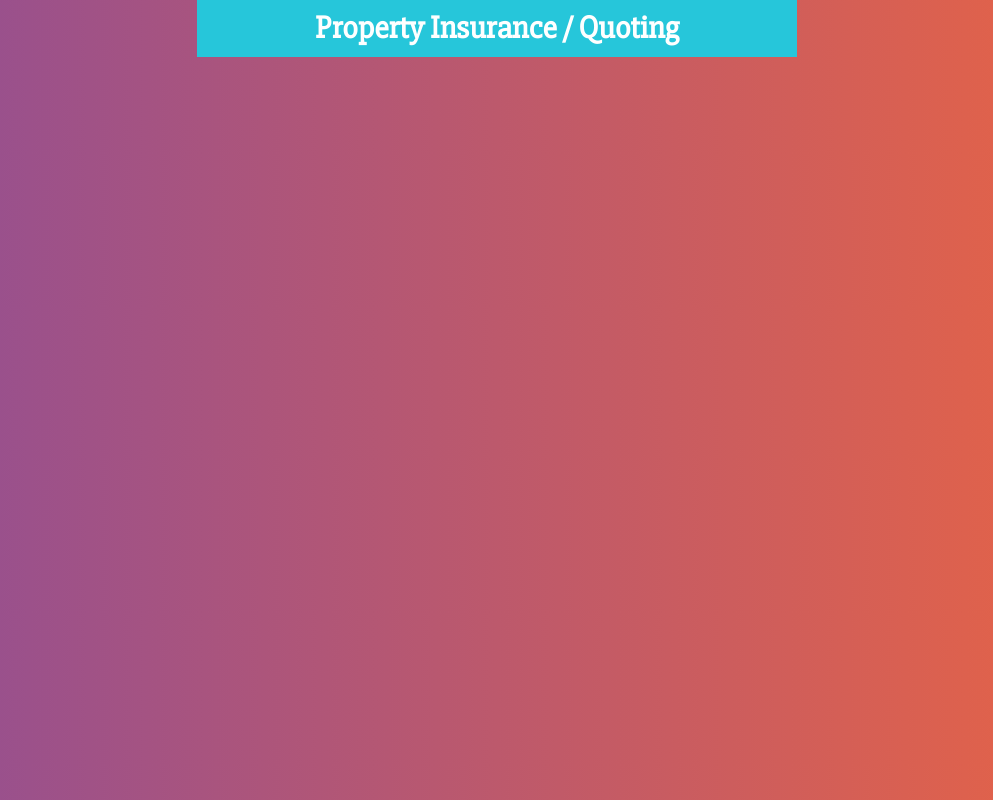
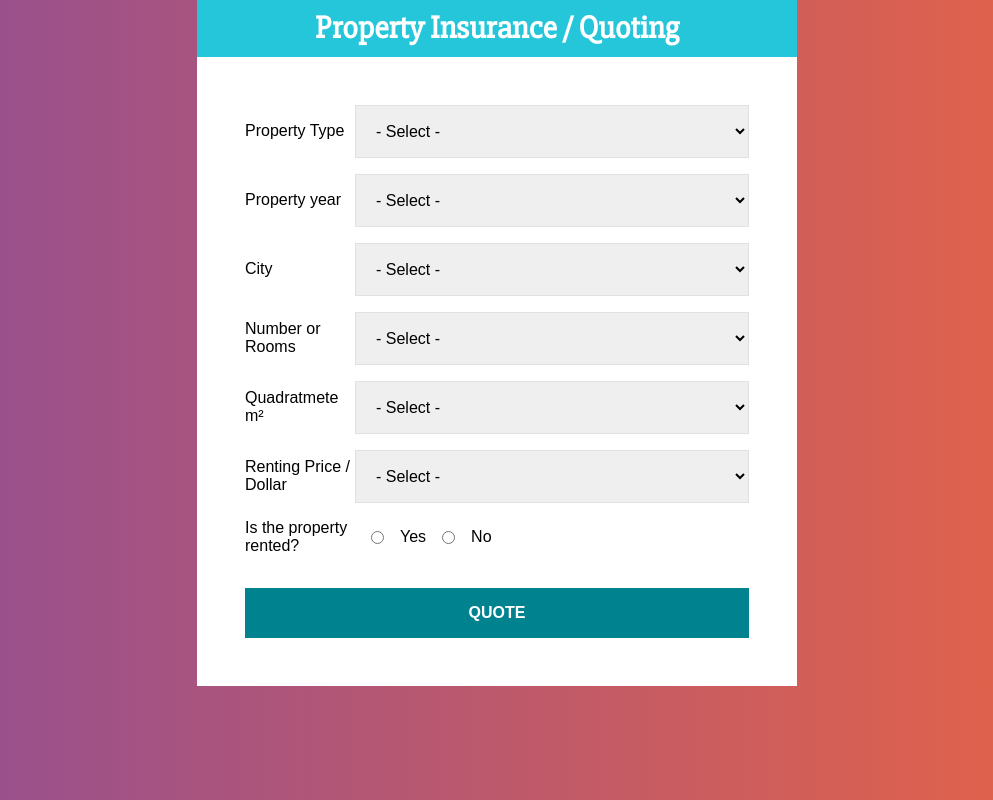
Before and after one commit to MauricioParadaG/quoting, a React (Create React App) app: page / in a window 1280 px wide. Shown: the whole page, without its empty margins (143-1136 px from the left). Built offline with nearby package versions, Linux system fonts and the light colour scheme.

Commit message:
Creating a big form with Styled Components Css, ending with a button that has a nice style with a hand
Creating a big form with Styled Components Css, ending with a button that has a nice style with a hand

```diff
--- a/src/App.js
+++ b/src/App.js
@@ -1,6 +1,7 @@
 import React from 'react';
 import HeaderComponent from './components/Header.component';
 import styled from '@emotion/styled';
+import FormQuotingComponent from './components/FormQuoting.component';
 
 const AppContainer = styled.div`
   max-width: 600px;
@@ -8,7 +9,7 @@ const AppContainer = styled.div`
 `;
 
 const FormContainer = styled.div`
-  background-color: FFF;
+  background-color: #FFF;
   padding: 3rem;
 `;
 
@@ -19,6 +20,7 @@ function App() {
         title='Property Insurance / Quoting'
       />
       <FormContainer>
+        <FormQuotingComponent/>
       </FormContainer>
 
     </AppContainer>
--- a/src/components/FormQuoting.component.js
+++ b/src/components/FormQuoting.component.js
@@ -1,19 +1,207 @@
 import React from 'react'
+import styled from '@emotion/styled';
+
+const DivFild = styled.div`
+    display: flex;
+    margin-bottom: 1rem;
+    align-items: center;
+
+`;
+
+const LabelTitle = styled.label`
+    flex: 0 0 110px;
+`;
+
+const SelectDropdown = styled.select`
+    display: block;
+    width: 100%;
+    padding: 1rem;
+    border: 1px solid #e1e1e1;
+    --webkit-appearance: none;
+`;
+
+const InputRadio = styled.input`
+   margin: 0 1rem;
+`;
+
+const ButtonForm = styled.button`
+   background-color: #00838F;
+   font-size: 16px;
+   width: 100%;
+   padding: 1rem;
+   color: #fff;
+   text-transform: uppercase;
+   font-weight:bold;
+   border: none;
+   transition: background-color .6s ease;
+   margin-top: 1rem;
+
+   &:hover{
+        background-color: #26C6DA;
+        cursor: pointer;
+    }
+`;
+
+
 
 const FormQuotingComponent = () => {
     return (
         <form >
-            <div >
-                <label>Expense Name</label>
-                <input type="text"
-                 name= "title"
-                 placeholder="Expense Name"
-                 className="u-full-width"
-                 onChange={onChangeFormBudget}
-                 value={expense.title}
-                />
+            <DivFild>
+                <LabelTitle>Property Type</LabelTitle>
+                <SelectDropdown>
+                    <option value="">- Select -</option>
+                    <option value="apartment">Apartment</option>
+                    <option value="house">House</option>
+                    <option value="building">Building</option>
+                    <option value="land">Land</option>
+                </SelectDropdown>
+            </DivFild>
 
-            </div>
+            <DivFild>
+                <LabelTitle>Property year</LabelTitle>
+                <SelectDropdown>
+                    <option value="">- Select -</option>
+                    <option value="2021">2021</option>
+                    <option value="2020">2020</option>
+                    <option value="2019">2019</option>
+                    <option value="2018">2018</option>
+                    <option value="2017">2017</option>
+                    <option value="2016">2016</option>
+                    <option value="2015">2015</option>
+                    <option value="2014">2014</option>
+                    <option value="2013">2013</option>
+                    <option value="2012">2012</option>
+                    <option value="2011">2011</option>
+                    <option value="2010">2010</option>
+                    <option value="2009">2009</option>
+                    <option value="2008">2008</option>
+                    <option value="2007">2007</option>
+                    <option value="2006">2006</option>
+                    <option value="2005">2005</option>
+                    <option value="2004">2004</option>
+                    <option value="2003">2003</option>
+                    <option value="2002">2002</option>
+                    <option value="2001">2001</option>
+                    <option value="2000">2000</option>
+                    <option value="1999">1999</option>
+                    <option value="1998">1998</option>
+                    <option value="1997">1997</option>
+                    <option value="1996">1996</option>
+                    <option value="1995">1995</option>
+                    <option value="1994">1994</option>
+                    <option value="1993">1993</option>
+                    <option value="1992">1992</option>
+                    <option value="1991">1991</option>
+                    <option value="1990">1990</option>
+                    <option value="1989">1989</option>
+                    <option value="1988">1988</option>
+                    <option value="1987">1987</option>
+                    <option value="1986">1986</option>
+                    <option value="1985">1985</option>
+                    <option value="1984">1984</option>
+                    <option value="1983">1983</option>
+                    <option value="1982">1982</option>
+                    <option value="1981">1981</option>
+                    <option value="1980">1980</option>
+                    <option value="1979">1979</option>
+                    <option value="1978">1978</option>
+                    <option value="1977">1977</option>
+                    <option value="1976">1976</option>
+                    <option value="1975">1975</option>
+                    <option value="1974">1974</option>
+                    <option value="1973">1973</option>
+                    <option value="1972">1972</option>
+                    <option value="1971">1971</option>
+                    <option value="1970">1970</option>
+                    <option value="1969">1969</option>
+                    <option value="1968">1968</option>
+                    <option value="1967">1967</option>
+                    <option value="1966">1966</option>
+                    <option value="1965">1965</option>
+                    <option value="1964">1964</option>
+                    <option value="1963">1963</option>
+                    <option value="1962">1962</option>
+                    <option value="1961">1961</option>
+                    <option value="1960">1960</option>
+                </SelectDropdown>
+            </DivFild>
+
+            <DivFild>
+                <LabelTitle>City</LabelTitle>
+                <SelectDropdown>
+                    <option value="">- Select -</option>
+                    <option value="barranquilla">Barranquilla</option>
+                    <option value="bogota">Bogota</option>
+                    <option value="berlin">Berlin</option>
+                </SelectDropdown>
+            </DivFild>
+
+            <DivFild>
+                <LabelTitle>Number or Rooms</LabelTitle>
+                <SelectDropdown>
+                    <option value="">- Select -</option>
+                    <option value="one">1</option>
+                    <option value="two">2</option>
+                    <option value="tree">3</option>
+                    <option value="four">4</option>
+                    <option value="five">5</option>
+                    <option value="six">6</option>
+                    <option value="seven">7</option>
+                    <option value="eight">8</option>
+                    <option value="nine">9</option>
+                    <option value="teen">10</option>
+                    <option value="eleven">11</option>
+                    <option value="twelve">12</option>
+                </SelectDropdown>
+            </DivFild>
+
+            <DivFild>
+                <LabelTitle>Quadratmete m²</LabelTitle>
+                <SelectDropdown>
+                    <option value="">- Select -</option>
+                    <option value="small">1 - 45</option>
+                    <option value="medium">46 - 130</option>
+                    <option value="large">131 - 250</option>
+                    <option value="xlarge">251 - 500</option>
+                    <option value="xxlarge">501 - 1000</option>
+                </SelectDropdown>
+            </DivFild>
+
+
+            <DivFild>
+                <LabelTitle>Renting Price / Dollar</LabelTitle>
+                <SelectDropdown>
+                    <option value="">- Select -</option>
+                    <option value="scheap">100 - 200</option>
+                    <option value="cheap">201 - 500</option>
+                    <option value="normal">501 - 800</option>
+                    <option value="expensive">801 - 1200</option>
+                    <option value="sexpensive">1201 - 1500</option>
+                    <option value="notnormal">1500 - More</option>
+                </SelectDropdown>
+            </DivFild>
+
+            <DivFild>
+                <LabelTitle>Is the property rented?</LabelTitle>
+                <InputRadio type="radio"
+                name="rented"
+                value="Yes"
+                /> Yes
+
+                <InputRadio type="radio"
+                name="rented"
+                value="No"
+                /> No
+            </DivFild>
+
+            {/** Button */}
+            <ButtonForm type="button"
+                className="a">
+                Quote
+            </ButtonForm>
+
+
         </form>
     )
 };
```
